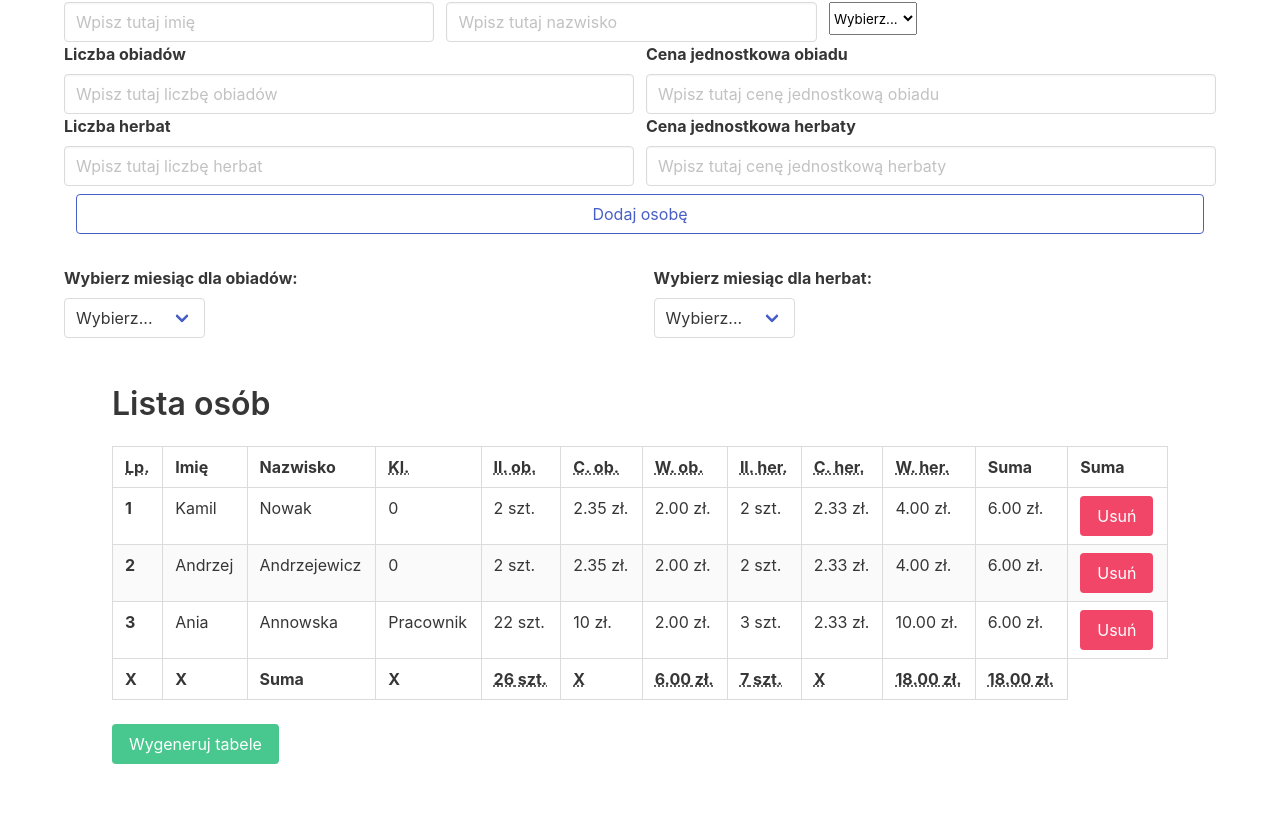
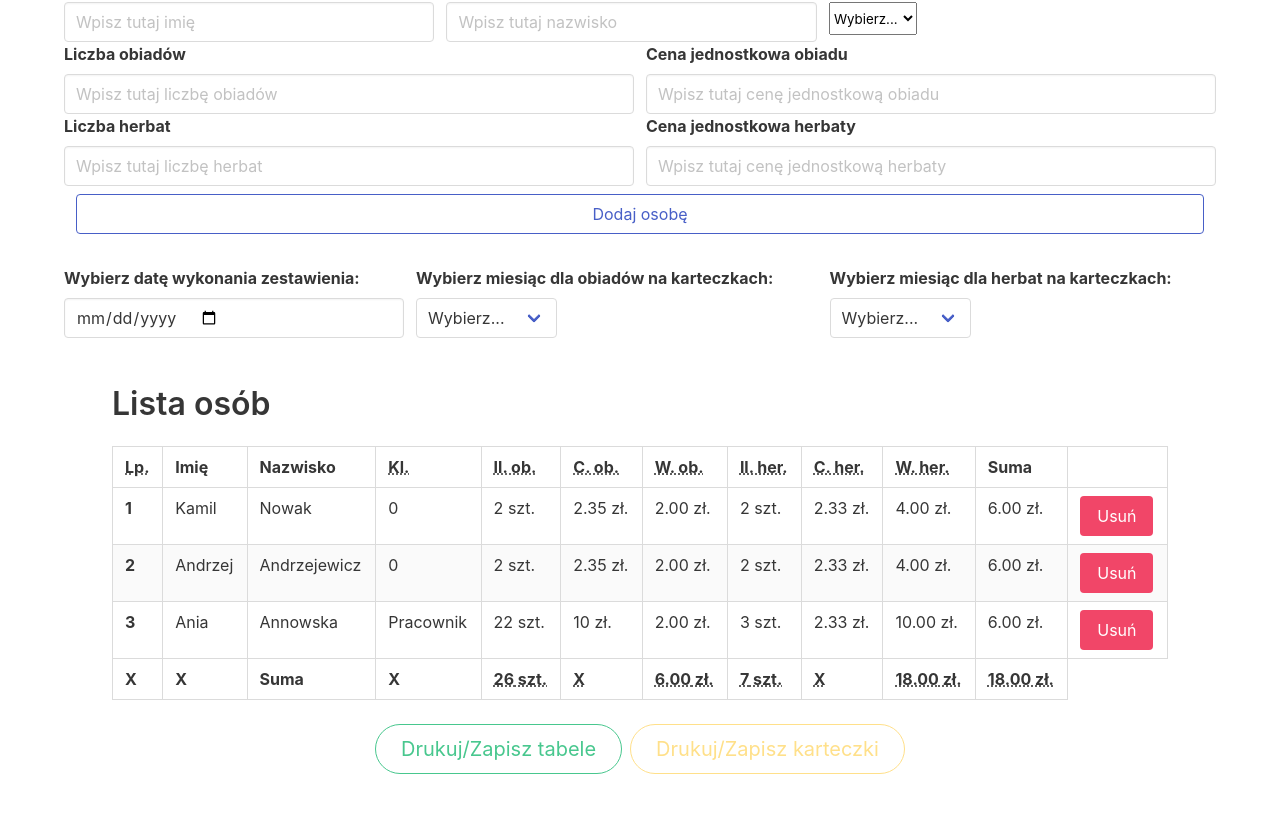
Before and after one commit to Aroniero/meal-counter, a React (Create React App) app: page / in a window 1280 px wide. Shown: the part 251-1064 px from the top of the page. Built offline with nearby package versions, Linux system fonts and the light colour scheme.

Commit message:
Commit before refactoring of UserList

```diff
--- a/src/App.js
+++ b/src/App.js
@@ -59,6 +59,7 @@ const App = () => {
   const [date, setDate] = useState({
     dinnerMonth: "Styczeń",
     teaMonth: "Styczeń",
+    listDate: "06/2020",
   });
   const addUser = (userData) => {
     const id = getId();
--- a/src/components/DateForm/DateForm.js
+++ b/src/components/DateForm/DateForm.js
@@ -8,10 +8,33 @@ const DateForm = () => {
     setDate({ ...date, [e.target.name]: e.target.value });
   };
 
+  const handleListDateChange = (e) => {
+    const dateArr = e.target.value.split("-").reverse();
+    const month = dateArr[1];
+    const year = dateArr[2];
+    const listDate = `${month}/${year}`;
+    setDate({ ...date, [e.target.name]: listDate });
+  };
+
   return (
     <div className="field-body container mt-5">
       <div className="field">
-        <label className="label">Wybierz miesiąc dla obiadów: </label>
+        <label className="label">Wybierz datę wykonania zestawienia: </label>
+        <div className="control">
+          <input
+            className="input"
+            type="date"
+            name="listDate"
+            onChange={(e) => {
+              handleListDateChange(e);
+            }}
+          />
+        </div>
+      </div>
+      <div className="field">
+        <label className="label">
+          Wybierz miesiąc dla obiadów na karteczkach:
+        </label>
         <div className="control">
           <div className="select">
             <select
@@ -39,7 +62,9 @@ const DateForm = () => {
         </div>
       </div>
       <div className="field">
-        <label className="label">Wybierz miesiąc dla herbat: </label>
+        <label className="label">
+          Wybierz miesiąc dla herbat na karteczkach:
+        </label>
         <div className="control">
           <div className="select">
             <select
--- a/src/components/UserList/UserList.js
+++ b/src/components/UserList/UserList.js
@@ -1,28 +1,118 @@
 import React, { useContext } from "react";
 import UserContext from "../../context/UserContext";
 
-import UserListHead from "./UserListHead/UserListHead";
-import UserListFoot from "./UserListFoot/UserListFoot";
-import UserListBody from "./UserListBody/UserListBody";
+import User from "../User/User";
 
-import {generatePage} from '../../utils/generatePage';
+import { generatePage } from "../../utils/generatePage";
 // import TableToPrint from "../../pages/TableToPrint/TableToPrint";
-// import styles from "./UserList.module.scss";
+import styles from "./UserList.module.scss";
 // import cx from "classnames";
 
 const UserList = ({ printTable }) => {
-  const { users } = useContext(UserContext);
+  const { users, date, totalValuesOfUsers } = useContext(UserContext);
   let counter = 1;
 
+  const totalDinnerQuantity = totalValuesOfUsers(users, "dinnerQuantity");
+  const totalDinnerSum = totalValuesOfUsers(users, "dinnerSum").toFixed(2);
+  const totalTeaQuantity = totalValuesOfUsers(users, "teaQuantity");
+  const totalTeaSum = totalValuesOfUsers(users, "teaSum").toFixed(2);
+  const summary = totalValuesOfUsers(users, "total").toFixed(2);
+
   return printTable ? (
+    <div>
+      <p className={styles.header}>
+        Zestawienie osób kupujących obiady oraz herbaty <br />
+        za {date.listDate}
+      </p>
       <table
         className="is-narrow table is-hoverable is-bordered is-striped"
         id="tableToPrint"
       >
-      <UserListHead printTable />
-      <UserListBody counter={counter} users={users} printTable />
-      <UserListFoot />
+        <thead>
+          <tr>
+            <th>
+              <abbr title="Position">Lp.</abbr>
+            </th>
+            <th>Imię</th>
+            <th>Nazwisko</th>
+            <th>
+              <abbr title="Klasa">Kl.</abbr>
+            </th>
+            <th>
+              <abbr title="Ilość Obiadów">Il. ob.</abbr>
+            </th>
+            <th>
+              <abbr title="Cena obiadów">C. ob.</abbr>
+            </th>
+            <th>
+              <abbr title="Wartość obiadów">W. ob.</abbr>
+            </th>
+            <th>
+              <abbr title="Ilość herbat">Il. her.</abbr>
+            </th>
+            <th>
+              <abbr title="Cena herbat">C. her.</abbr>
+            </th>
+            <th>
+              <abbr title="Wartość herbat">W. her.</abbr>
+            </th>
+            <th>Suma</th>
+            <th>
+              <abbr className={styles.signatureCell}>Podpis</abbr>
+            </th>
+          </tr>
+        </thead>
+        <tbody>
+          {users.map((user) => (
+            <User
+              printTable={printTable}
+              key={user.id}
+              lp={counter++}
+              id={user.id}
+              name={user.name}
+              surname={user.surname}
+              classNum={user.classNum}
+              dinnerQuantity={user.dinnerQuantity}
+              dinnerPrice={user.dinnerPrice}
+              dinnerSum={user.dinnerSum}
+              teaQuantity={user.teaQuantity}
+              teaPrice={user.teaPrice}
+              teaSum={user.teaSum}
+              total={user.total}
+            />
+          ))}
+        </tbody>
+        <tfoot>
+          <tr>
+            <th>X</th>
+            <th>X</th>
+            <th>Suma</th>
+            <th>X</th>
+            <th>
+              <abbr title="Ilość Obiadów">{totalDinnerQuantity} szt.</abbr>
+            </th>
+            <th>
+              <abbr title="Cena obiadów">X</abbr>
+            </th>
+            <th>
+              <abbr title="Wartość obiadów">{totalDinnerSum} zł.</abbr>
+            </th>
+            <th>
+              <abbr title="Ilość herbat">{totalTeaQuantity} szt.</abbr>
+            </th>
+            <th>
+              <abbr title="Cena herbat">X</abbr>
+            </th>
+            <th>
+              <abbr title="Wartość herbat">{totalTeaSum} zł.</abbr>
+            </th>
+            <th>
+              <abbr title="Suma">{summary} zł.</abbr>
+            </th>
+          </tr>
+        </tfoot>
       </table>
+    </div>
   ) : (
     <section className="section container">
       <div className="container">
@@ -30,13 +120,105 @@ const UserList = ({ printTable }) => {
       </div>
       <table className="table is-hoverable is-bordered is-fullwidth mt-5 is-striped">
         {/* DODAĆ NA KONIEC */}
-        <UserListHead />
-        <UserListBody counter={counter} users={users} />
-        <UserListFoot />
+        <thead>
+          <tr>
+            <th>
+              <abbr title="Position">Lp.</abbr>
+            </th>
+            <th>Imię</th>
+            <th>Nazwisko</th>
+            <th>
+              <abbr title="Klasa">Kl.</abbr>
+            </th>
+            <th>
+              <abbr title="Ilość Obiadów">Il. ob.</abbr>
+            </th>
+            <th>
+              <abbr title="Cena obiadów">C. ob.</abbr>
+            </th>
+            <th>
+              <abbr title="Wartość obiadów">W. ob.</abbr>
+            </th>
+            <th>
+              <abbr title="Ilość herbat">Il. her.</abbr>
+            </th>
+            <th>
+              <abbr title="Cena herbat">C. her.</abbr>
+            </th>
+            <th>
+              <abbr title="Wartość herbat">W. her.</abbr>
+            </th>
+            <th>Suma</th>
+            <th></th>
+          </tr>
+        </thead>
+        <tbody>
+          {users.map((user) => (
+            <User
+              printTable={printTable}
+              key={user.id}
+              lp={counter++}
+              id={user.id}
+              name={user.name}
+              surname={user.surname}
+              classNum={user.classNum}
+              dinnerQuantity={user.dinnerQuantity}
+              dinnerPrice={user.dinnerPrice}
+              dinnerSum={user.dinnerSum}
+              teaQuantity={user.teaQuantity}
+              teaPrice={user.teaPrice}
+              teaSum={user.teaSum}
+              total={user.total}
+            />
+          ))}
+        </tbody>
+        <tfoot>
+          <tr>
+            <th>X</th>
+            <th>X</th>
+            <th>Suma</th>
+            <th>X</th>
+            <th>
+              <abbr title="Ilość Obiadów">{totalDinnerQuantity} szt.</abbr>
+            </th>
+            <th>
+              <abbr title="Cena obiadów">X</abbr>
+            </th>
+            <th>
+              <abbr title="Wartość obiadów">{totalDinnerSum} zł.</abbr>
+            </th>
+            <th>
+              <abbr title="Ilość herbat">{totalTeaQuantity} szt.</abbr>
+            </th>
+            <th>
+              <abbr title="Cena herbat">X</abbr>
+            </th>
+            <th>
+              <abbr title="Wartość herbat">{totalTeaSum} zł.</abbr>
+            </th>
+            <th>
+              <abbr title="Suma">{summary} zł.</abbr>
+            </th>
+          </tr>
+        </tfoot>
       </table>
-      <button className="button is-success" onClick={() => generatePage('tableToPrint')}>
-        Wygeneruj tabele
+      <section
+        className="is-primary buttons is-centered are-medium is-grouped
+      "
+      >
+        <button
+          className=" button is-success is-primary is-outlined is-rounded "
+          onClick={() => generatePage("tableToPrint")}
+        >
+          Drukuj/Zapisz tabele
         </button>
+        <button
+          className="button is-warning  is-primary is-outlined is-rounded"
+          onClick={() => generatePage("cardsToPrint")}
+        >
+          Drukuj/Zapisz karteczki
+        </button>
+      </section>
     </section>
   );
 
--- a/src/components/UserList/UserListFoot/UserListFoot.js
+++ /dev/null
@@ -1,47 +0,0 @@
-import React, { useContext } from "react";
-import UserContext from "../../../context/UserContext";
-
-const UserListFoot = () => {
-  const { users, totalValuesOfUsers } = useContext(UserContext);
-
-  const totalDinnerQuantity = totalValuesOfUsers(users, "dinnerQuantity");
-  const totalDinnerSum = totalValuesOfUsers(users, "dinnerSum").toFixed(2);
-  const totalTeaQuantity = totalValuesOfUsers(users, "teaQuantity");
-  const totalTeaSum = totalValuesOfUsers(users, "teaSum").toFixed(2);
-  const summary = totalValuesOfUsers(users, "total").toFixed(2);
-
-  console.log(totalDinnerQuantity);
-  return (
-    <tfoot>
-      <tr>
-        <th>X</th>
-        <th>X</th>
-        <th>Suma</th>
-        <th>X</th>
-        <th>
-          <abbr title="Ilość Obiadów">{totalDinnerQuantity} szt.</abbr>
-        </th>
-        <th>
-          <abbr title="Cena obiadów">X</abbr>
-        </th>
-        <th>
-          <abbr title="Wartość obiadów">{totalDinnerSum} zł.</abbr>
-        </th>
-        <th>
-          <abbr title="Ilość herbat">{totalTeaQuantity} szt.</abbr>
-        </th>
-        <th>
-          <abbr title="Cena herbat">X</abbr>
-        </th>
-        <th>
-          <abbr title="Wartość herbat">{totalTeaSum} zł.</abbr>
-        </th>
-        <th>
-          <abbr title="Suma">{summary} zł.</abbr>
-        </th>
-      </tr>
-    </tfoot>
-  );
-};
-
-export default UserListFoot;
--- a/src/components/UserList/UserListHead/UserListHead.js
+++ /dev/null
@@ -1,45 +0,0 @@
-import React from "react";
-import styles from "./UserListHead.module.scss";
-
-const UserListHead = ({ printTable }) => (
-  <thead>
-    <tr>
-      <th>
-        <abbr title="Position">Lp.</abbr>
-      </th>
-      <th>Imię</th>
-      <th>Nazwisko</th>
-      <th>
-        <abbr title="Klasa">Kl.</abbr>
-      </th>
-      <th>
-        <abbr title="Ilość Obiadów">Il. ob.</abbr>
-      </th>
-      <th>
-        <abbr title="Cena obiadów">C. ob.</abbr>
-      </th>
-      <th>
-        <abbr title="Wartość obiadów">W. ob.</abbr>
-      </th>
-      <th>
-        <abbr title="Ilość herbat">Il. her.</abbr>
-      </th>
-      <th>
-        <abbr title="Cena herbat">C. her.</abbr>
-      </th>
-      <th>
-        <abbr title="Wartość herbat">W. her.</abbr>
-      </th>
-      <th>Suma</th>
-      <th>
-        {printTable ? (
-          <abbr className={styles.signatureCell}>Podpis</abbr>
-        ) : (
-          "Suma"
-        )}
-      </th>
-    </tr>
-  </thead>
-);
-
-export default UserListHead;
--- a/src/components/UserList/UserListHead/UserListHead.module.scss
+++ /dev/null
@@ -1,3 +0,0 @@
-.signatureCell {
-  padding-right: 150px;
-}
--- a/src/pages/Home/Home.js
+++ b/src/pages/Home/Home.js
@@ -9,7 +9,7 @@ const Home = () => (
     <Hero />
     <UserForm />
     <DateForm />
-    <UserList />
+    <UserList studentList />
   </div>
 );
 
--- a/src/utils/generatePage.js
+++ b/src/utils/generatePage.js
@@ -1,10 +1,10 @@
 export const generatePage = (page) => {
   const siteHref = window.location.href;
-  let WinPrint = window.open(`${siteHref}${page}`, "height=700,width=700");
+  let WinPrint = window.open(`${siteHref}${page}`);
   WinPrint.document.close();
   WinPrint.focus();
   WinPrint.print();
   setTimeout(() => {
     WinPrint.close();
-  }, 1);
+  }, 500);
 };
```
Also changed, not shown: src/components/UserList/UserList.module.scss (+5 -2 lines), src/components/UserList/UserListBody/UserListBody.js (deleted, +0 -29 lines). Lines whose indentation alone changed are shown as unchanged.
